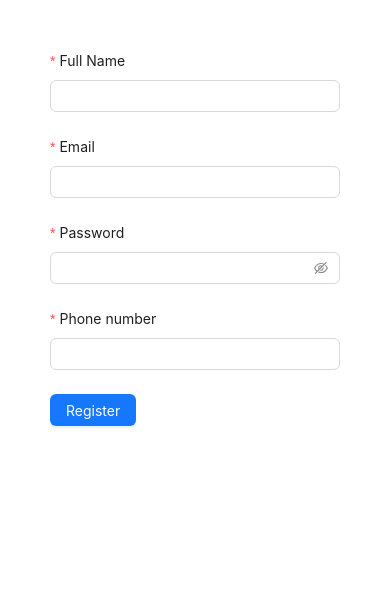
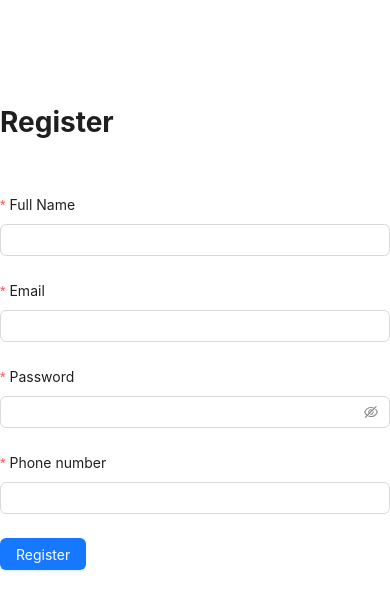
Before and after one commit to Kirito-Yami/Frontend-Book-Store, a React app: page /register in a window 390 px wide. Shown: the top 610 px of the page. Built offline with nearby package versions, Linux system fonts and the light colour scheme; the HTML template or start-up script is replaced by a standard one.

Commit message:
Responsive Layout Register

```diff
--- a/src/pages/register.jsx
+++ b/src/pages/register.jsx
@@ -1,21 +1,21 @@
-import {Button, Input, Form, notification} from "antd";
+import {Button, Input, Form, notification, Row, Col} from "antd";
 import {registerUserAPI} from "../services/api.service.js";
 import {useNavigate} from "react-router-dom";
 
-const RegisterPage = ()=>{
+const RegisterPage = () => {
     const [form] = Form.useForm();
     const navigate = useNavigate();
 
     const onFinish = async (values) => {
         const {fullName, email, password, phone} = values;
         const res = await registerUserAPI(fullName, email, password, phone);
-        if(res.data){
+        if (res.data) {
             notification.success({
                 message: "Register User",
                 description: "Đăng ký User thành công"
             });
             navigate("/login");
-        }else{
+        } else {
             notification.error({
                 message: "Register User",
                 description: JSON.stringify(res.message)
@@ -28,11 +28,16 @@
             form={form}
             layout="vertical"
             onFinish={onFinish}
+            style={{marginTop: "100px"}}
             // onFinishFailed={onFinishFailed}
         >
-            <div style={{
-                margin: "50px",
-            }}>
+            <Row justify="center" style={{marginBottom: "50px"}}>
+                <Col xs={24} md={8}>
+                    <h1>Register</h1>
+                </Col>
+            </Row>
+            <Row justify="center">
+                <Col xs={24} md={8}>
                     <Form.Item
                         label="Full Name"
                         name="fullName"
@@ -43,8 +48,12 @@
                             },
                         ]}
                     >
-                    <Input />
+                        <Input/>
                     </Form.Item>
+                </Col>
+            </Row>
+            <Row justify="center">
+                <Col xs={24} md={8}>
                     <Form.Item
                         label="Email"
                         name="email"
@@ -55,8 +64,12 @@
                             },
                         ]}
                     >
-                    <Input />
+                        <Input/>
                     </Form.Item>
+                </Col>
+            </Row>
+            <Row justify="center">
+                <Col xs={24} md={8}>
                     <Form.Item
                         label="Password"
                         name="password"
@@ -67,8 +80,12 @@
                             },
                         ]}
                     >
-                    <Input.Password />
+                        <Input.Password/>
                     </Form.Item>
+                </Col>
+            </Row>
+            <Row justify="center">
+                <Col xs={24} md={8}>
                     <Form.Item
                         label="Phone number"
                         name="phone"
@@ -79,14 +96,19 @@
                             },
                         ]}
                     >
-                    <Input />
+                        <Input/>
                     </Form.Item>
+                </Col>
+            </Row>
+            <Row justify="center" >
+                <Col xs={24} md={8}>
                     <div>
                         <Button
                             onClick={() => form.submit()}
                             type="primary">Register</Button>
                     </div>
-            </div>
+                </Col>
+            </Row>
         </Form>
     )
 }
```
Lines whose indentation alone changed are shown as unchanged.
